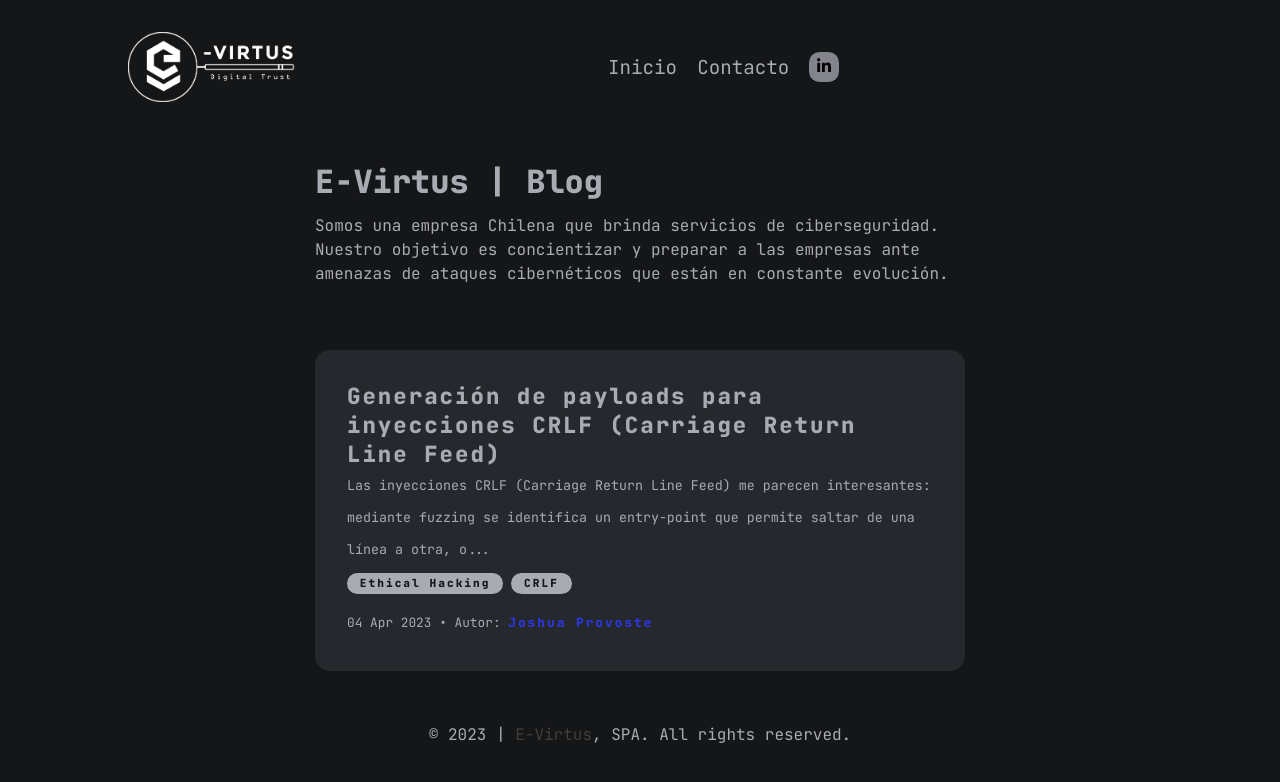
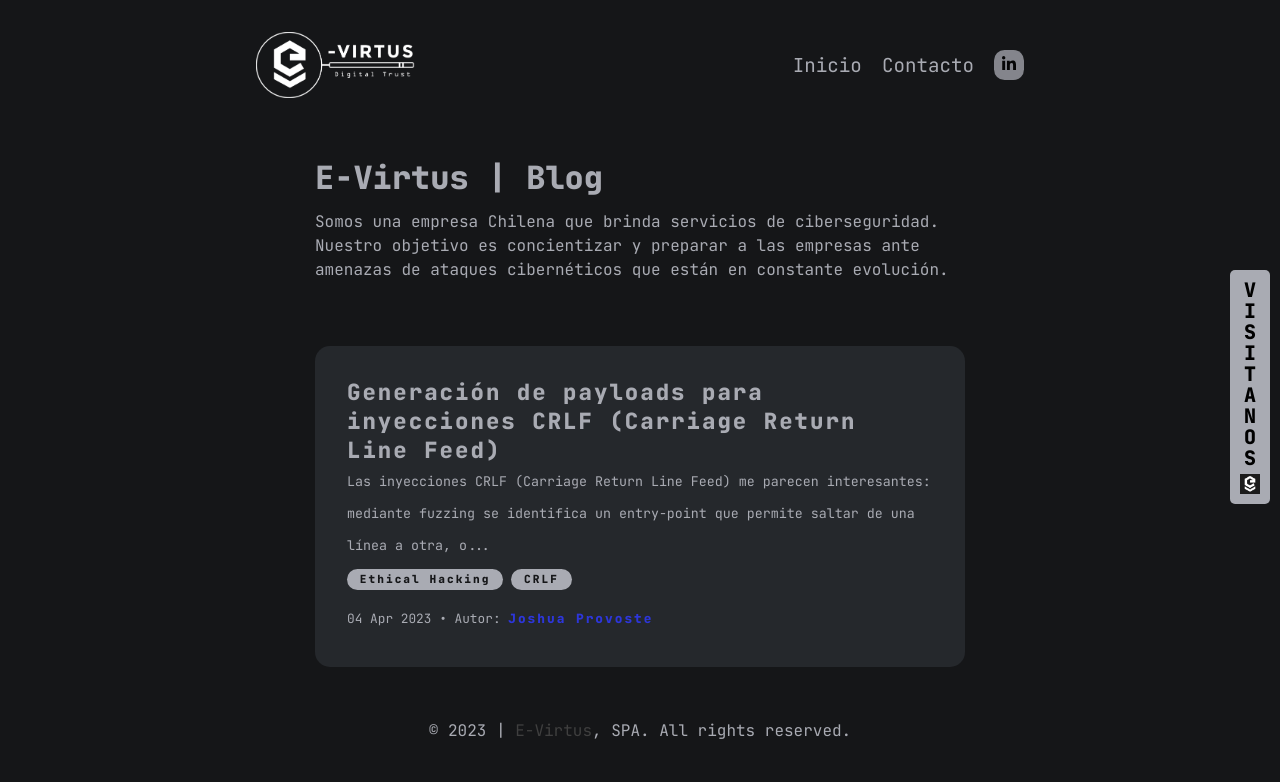
Before and after one commit to E-Virtus/evirtus.github.io, a Jekyll site: the page built from index.md, in a window 1280 px wide. Shown: the top 782 px of the page. Built offline with Jekyll 4.4.1, drawn with Linux system fonts in a browser that asks for light colours; nearby versions of some CDN libraries.

Commit message:
feat(app): add button website redirect

```diff
--- /dev/null
+++ b/_includes/button-redirect-website.html
@@ -0,0 +1,4 @@
+<a href="https://www.e-virtus.com/" target="_blank" class="button-website">
+  <p>Visitanos</p>
+  <img src="/assets/images/e-virtus-favicon.ico" alt="e-virtus-icon" />
+</a>
--- a/_includes/header.html
+++ b/_includes/header.html
@@ -12,8 +12,9 @@
       <a href="{{site.baseurl}}/">Inicio</a>
     </li>
     <li>
-      <a href="#">Contacto</a>
+      <a href="mailto:info@e-virtus.com">Contacto</a>
     </li>
+
     <li>
       <a
         href="https://www.linkedin.com/company/e-virtus/posts/?feedView=all"
--- a/_layouts/blog.html
+++ b/_layouts/blog.html
@@ -2,7 +2,7 @@
 <html lang="en">
   {% include head.html %}
   <body>
-    {% include header.html %}
+    {% include button-redirect-website.html %} {% include header.html %}
     <main>
       <h1 class="title">E-Virtus | Blog</h1>
       {% include bio.html %}
--- a/_layouts/post.html
+++ b/_layouts/post.html
@@ -4,7 +4,7 @@
   <!-- Look the author details up from the site config. -->
   {% assign author = site.data.author[page.author] %}
   <body>
-    {% include header.html %}
+    {% include button-redirect-website.html %} {% include header.html %}
     <main>
       {% include backTo.html %}
       <section class="article">
--- a/assets/css/blog.css
+++ b/assets/css/blog.css
@@ -33,7 +33,7 @@ body {
 }
 nav {
   padding: 2rem;
-  width: 80%;
+  width: 60%;
   margin: 0 auto;
   display: flex;
   justify-content: space-between;
@@ -47,7 +47,7 @@ nav .site-title {
 nav ul {
   width: 100%;
   display: flex;
-  justify-content: center;
+  justify-content: end;
   align-items: center;
   list-style: none;
   display: flex;
@@ -97,6 +97,38 @@ main a {
 
 /* nav */
 
+/* button Redirect Website */
+.button-website {
+  display: flex;
+  align-items: center;
+  flex-direction: column;
+  position: fixed;
+  top: 30%;
+  right: 10px;
+  padding: 10px;
+  background: var(--white-2);
+  border-radius: 5px;
+}
+.button-website p {
+  width: 20px;
+  word-wrap: break-word;
+  text-align: center;
+  line-height: 21px;
+  text-transform: uppercase;
+  color: black;
+  font-size: 20px;
+  font-weight: 600;
+}
+.button-website img {
+  height: 20px;
+  width: 20px;
+  margin-top: 5px;
+}
+.button-website:hover {
+  background: var(--so-primary);
+  opacity: 0.7;
+  transition: 0.5s all;
+}
 #bio {
   display: flex;
   justify-content: flex-start;
@@ -186,9 +218,10 @@ main a {
 }
 #scroll-top {
   position: fixed;
-  right: 50px;
+  right: 20px;
   bottom: 20px;
   background-color: var(--white-2);
+  opacity: 0.8;
   padding: 0.5rem;
   border-radius: 50%;
   display: none;
@@ -286,6 +319,21 @@ main a {
   .articles .article .article-title a {
     font-size: 1rem;
   }
+
+  /* button Redirect Website */
+  .button-website {
+    padding: 8px;
+    border-radius: 5px;
+    opacity: 0.7;
+  }
+  .button-website p {
+    display: none;
+  }
+  .button-website img {
+    margin-top: 0px;
+    height: 25px;
+    width: 25px;
+  }
 }
 
 .title {
```
Also changed, not shown: assets/css/post.css (+51 -3 lines).
